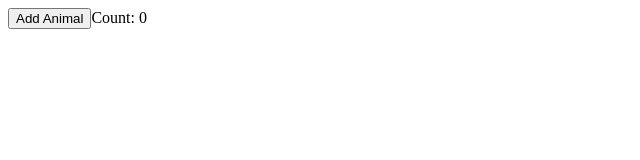
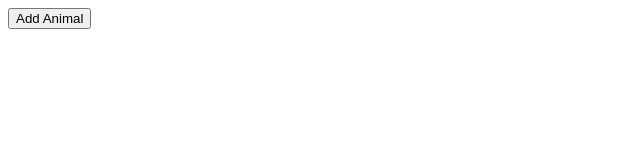
Before and after one commit to rgharding/react, a React (Create React App) app in the folder animals/: page / in a window 1280 px wide. Shown: the top 160 px of the page, without its empty margins (0-640 px from the left). Built offline with nearby package versions, Linux system fonts and the light colour scheme.

Commit message:
modified App component, added button functionality & props to AnimalShow component

```diff
--- a/animals/src/App.js
+++ b/animals/src/App.js
@@ -1,19 +1,35 @@
 import { useState } from "react";
 import AnimalShow from "./AnimalShow";
 
+
+
+function getRandomAnimal() {
+  let animals = ['bird', 'cat', 'cow', 'dog', 'gator', 'horse'];
+
+  return animals[Math.floor(Math.random() * animals.length)];
+}
+
+
 function App() {
 
-  const [ count, setCount ] = useState(0);
+  const [ animals, setAnimals ] = useState([]);
+
 
   const handleClick = ((event) => {
     event.preventDefault();
-    setCount(count + 1);
+    setAnimals([...animals, getRandomAnimal()]);
   });
+
+
+  const renderedAnimals = animals.map((animal, index) => {
+    return <AnimalShow type={animal} key={index}/>
+  });
+
 
   return (
     <div>
       <button onClick={handleClick}>Add Animal</button>
-      Count: {count}
+      <div>{renderedAnimals}</div>
     </div>
   )
 };
```
